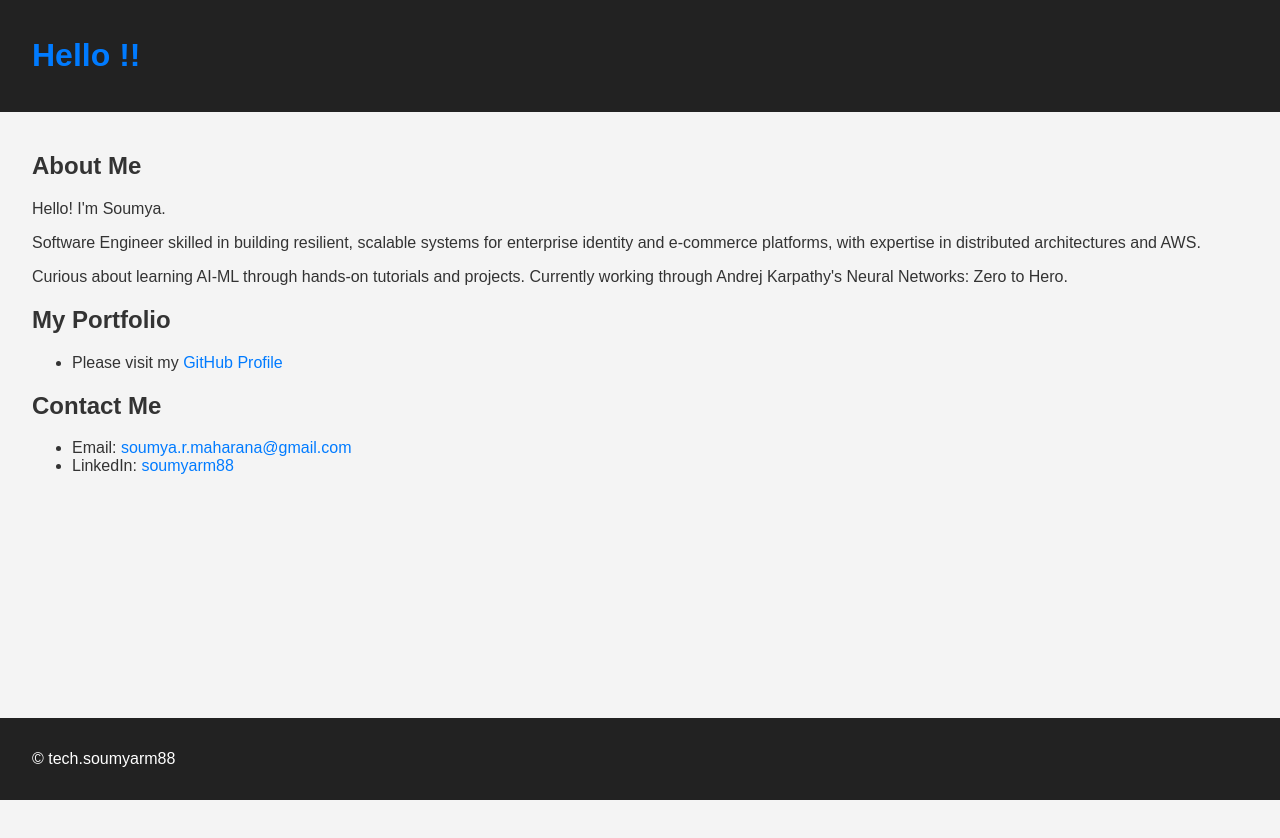
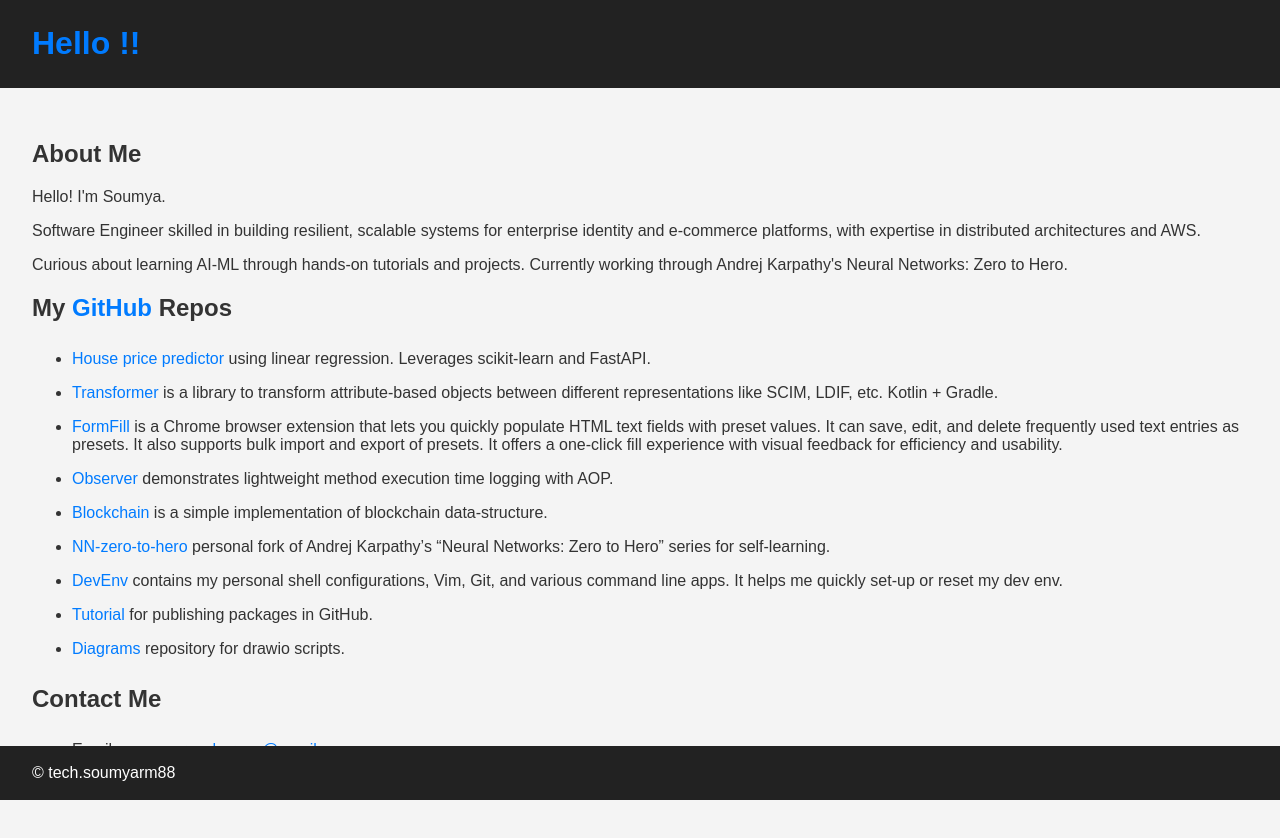
Before and after one commit to soumyarm88/soumyarm88.github.io, a plain HTML site: page index.html in a window 1280 px wide. Before the commit the page ends 800 px from the top, so only its background shows below. Drawn offline with Linux system fonts and the light colour scheme.

Commit message:
added github repos with oneliners

```diff
--- a/index.html
+++ b/index.html
@@ -19,31 +19,29 @@
             min-height: 100vh;
         }
         header {
-            position: fixed;
+            position: sticky;
             top: 0;
             width: 100%;
             background-color: #222;
             color: white;
             text-align: left;
-            padding: 1rem 2rem;
+            padding: 0.25rem 2rem;
             box-sizing: border-box;
         }
         footer {
-            position: fixed;
+            position: sticky;
             bottom: 0;
             width: 100%;
             background-color: #222;
             color: white;
             text-align: left;
-            padding: 1rem 2rem;
+            padding: 0.1rem 2rem;
             box-sizing: border-box;
         }
         main {
             flex: 1;
             padding: 2rem;
             max-width: 160rch;
-            margin-top: 100px; /* Adjust this value based on your header height */
-            margin-bottom: 100px; /* Adjust this value based on your footer height */
         }
         h1 {
             color: #007bff;
@@ -54,6 +52,12 @@
         }
         a:hover {
             text-decoration: underline;
+        }
+        li {
+            padding: 0.5rem 0;
+        }
+        li:last-child {
+            margin-bottom: 0;
         }
     </style>
 </head>
@@ -75,9 +79,17 @@
         </p>
     </section>
     <section>
-        <h2>My Portfolio</h2>
+        <h2>My <a href="https://github.com/soumyarm88">GitHub</a> Repos</h2>
         <ul>
-            <li>Please visit my <a href="https://github.com/soumyarm88">GitHub Profile</a></li>
+            <li><a href="https://github.com/soumyarm88/house-price-predictor">House price predictor</a> using linear regression. Leverages scikit-learn and FastAPI.</li>
+            <li><a href="https://github.com/soumyarm88/transformer">Transformer</a> is a library to transform attribute-based objects between different representations like SCIM, LDIF, etc. Kotlin + Gradle.</li>
+            <li><a href="https://github.com/soumyarm88/formfill-extension">FormFill</a> is a Chrome browser extension that lets you quickly populate HTML text fields with preset values. It can save, edit, and delete frequently used text entries as presets. It also supports bulk import and export of presets. It offers a one-click fill experience with visual feedback for efficiency and usability.</li>
+            <li><a href="https://github.com/soumyarm88/observer">Observer</a> demonstrates lightweight method execution time logging with AOP.</li>
+            <li><a href="https://github.com/soumyarm88/blockchain">Blockchain</a> is a simple implementation of blockchain data-structure.</li>
+            <li><a href="https://github.com/soumyarm88/nn-zero-to-hero">NN-zero-to-hero</a> personal fork of Andrej Karpathy’s “Neural Networks: Zero to Hero” series for self-learning.</li>
+            <li><a href="https://github.com/soumyarm88/formfill-extension">DevEnv</a> contains my personal shell configurations, Vim, Git, and various command line apps. It helps me quickly set-up or reset my dev env.</li>
+            <li><a href="https://github.com/soumyarm88/tutorial">Tutorial</a> for publishing packages in GitHub.</li>
+            <li><a href="https://github.com/soumyarm88/blockchain">Diagrams</a> repository for drawio scripts.</li>
         </ul>
     </section>
     <section>
```
